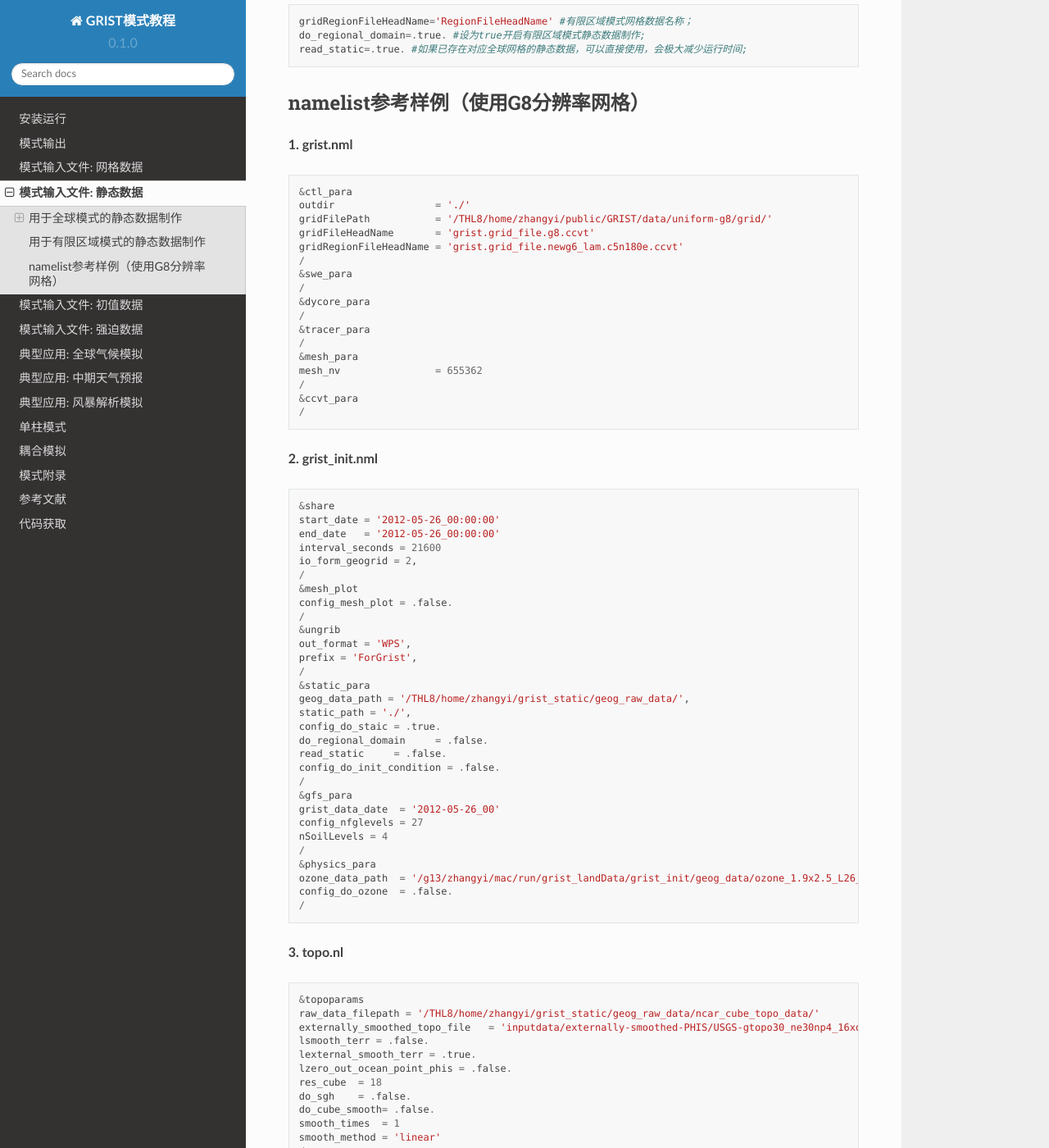
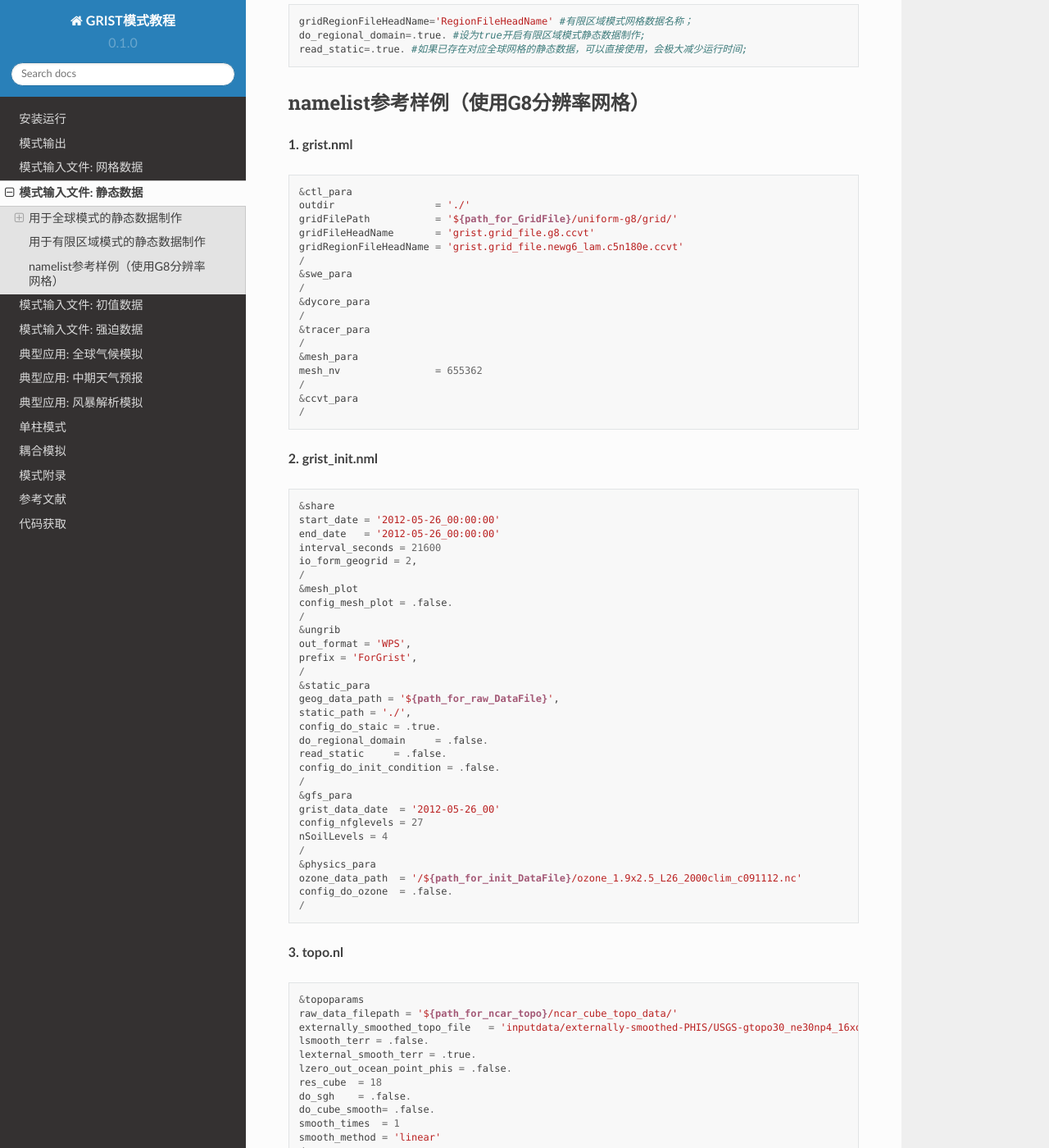
Before and after one commit to GRIST-Dev/GRIST_Tutorial, a Sphinx documentation site: the page built from docs/source/static.rst, in a window 1280 px wide and 1400 px high, scrolled down 2158 px. Shown: the whole window at 82% size. Built offline with Sphinx 7.4.7 and the Read the Docs theme 2.0.0, drawn with Linux system fonts in a browser that asks for light colours.

Commit message:
Update static.rst
Modify File path

```diff
--- a/docs/source/static.rst
+++ b/docs/source/static.rst
@@ -87,7 +87,7 @@ namelist参考样例（使用G8分辨率网格）
 ::
     &ctl_para
     outdir                 = './'
-    gridFilePath           = '/THL8/home/zhangyi/public/GRIST/data/uniform-g8/grid/'
+    gridFilePath           = '${path_for_GridFile}/uniform-g8/grid/'
     gridFileHeadName       = 'grist.grid_file.g8.ccvt'
     gridRegionFileHeadName = 'grist.grid_file.newg6_lam.c5n180e.ccvt'
     /
@@ -119,7 +119,7 @@ namelist参考样例（使用G8分辨率网格）
     prefix = 'ForGrist',
     /
     &static_para
-    geog_data_path = '/THL8/home/zhangyi/grist_static/geog_raw_data/',
+    geog_data_path = '${path_for_raw_DataFile}',
     static_path = './',
     config_do_staic = .true.
     do_regional_domain     = .false.
@@ -132,14 +132,14 @@ namelist参考样例（使用G8分辨率网格）
     nSoilLevels = 4
     /
     &physics_para
-    ozone_data_path  = '/g13/zhangyi/mac/run/grist_landData/grist_init/geog_data/ozone_1.9x2.5_L26_2000clim_c091112.nc'
+    ozone_data_path  = '/${path_for_init_DataFile}/ozone_1.9x2.5_L26_2000clim_c091112.nc'
     config_do_ozone  = .false.
     /
 
 **3. topo.nl**
 ::
     &topoparams
-    raw_data_filepath = '/THL8/home/zhangyi/grist_static/geog_raw_data/ncar_cube_topo_data/'
+    raw_data_filepath = '${path_for_ncar_topo}/ncar_cube_topo_data/'
     externally_smoothed_topo_file   = 'inputdata/externally-smoothed-PHIS/USGS-gtopo30_ne30np4_16xdel2.nc'
     lsmooth_terr = .false.
     lexternal_smooth_terr = .true.
```
